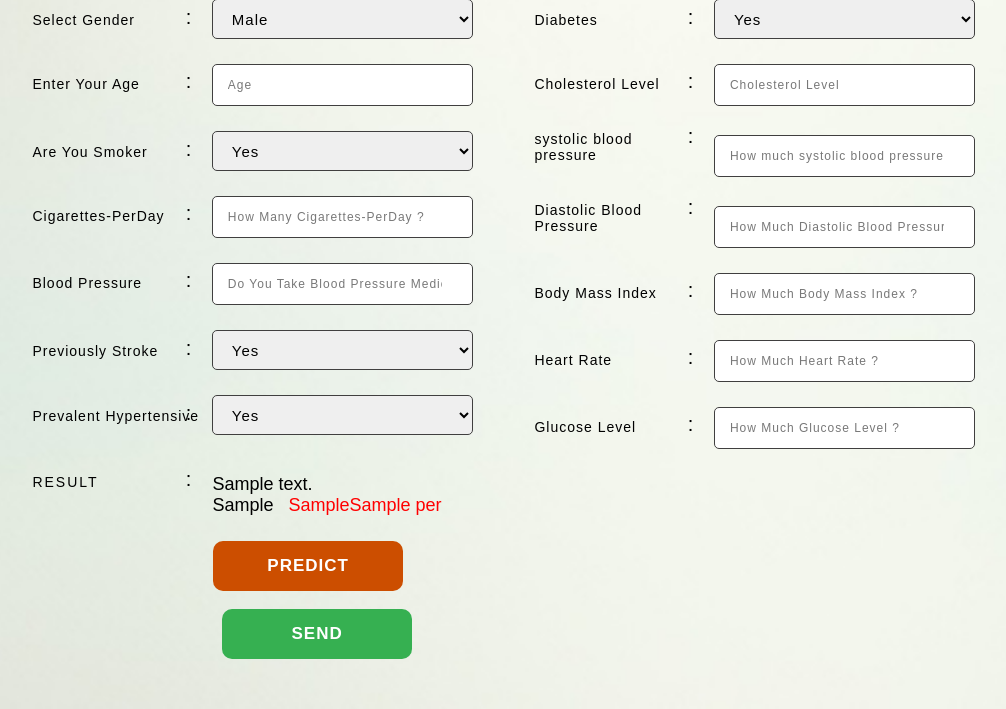
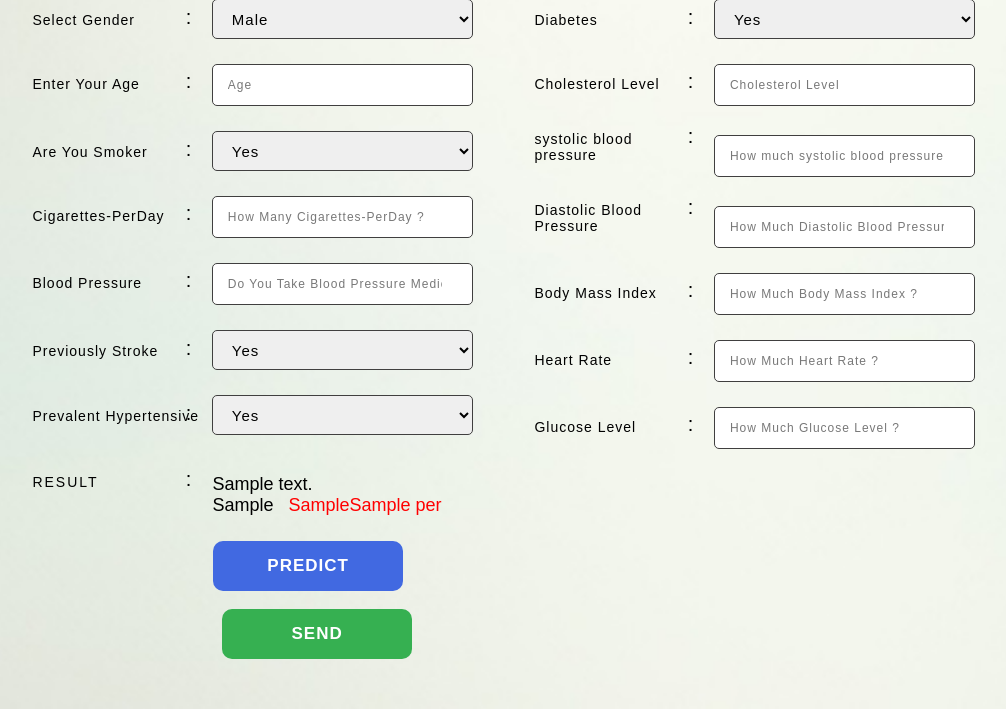
Before and after one commit to AhmedA998/Heroku_diabetes_php, a Flask app: template templates/index.html in a window 1280 px wide, with the pointer over the restyled element. Shown: the part 107-816 px from the top of the page, without its empty margins (134-1140 px from the left). Run offline with Flask 2, Linux system fonts and the light colour scheme; the template is opened without the code that fills it: most values are stand-ins (such as "Sample title", 1, 10 or a date in 2020); parts of the project's set-up code (start-up, migrations or seed data) failed here and were passed over; some libraries are stand-ins or nearby versions.

Commit message:
Update style.css

```diff
--- a/static/css/style.css
+++ b/static/css/style.css
@@ -263,7 +263,7 @@ color:#787878!important;
     border-radius: 10px;
 }
 .register:hover {
-	background-color:#cc4e00;
+	background-color:royalblue;
 	color:#fff;
 }
 .reset {
@@ -288,7 +288,7 @@ color:#787878!important;
     border-radius: 10px;
 }
 .reset:hover {
-	background-color:#cc4e00;
+	background-color:royalblue;
 	color:#fff;
 }
 .form-control.last {
```
